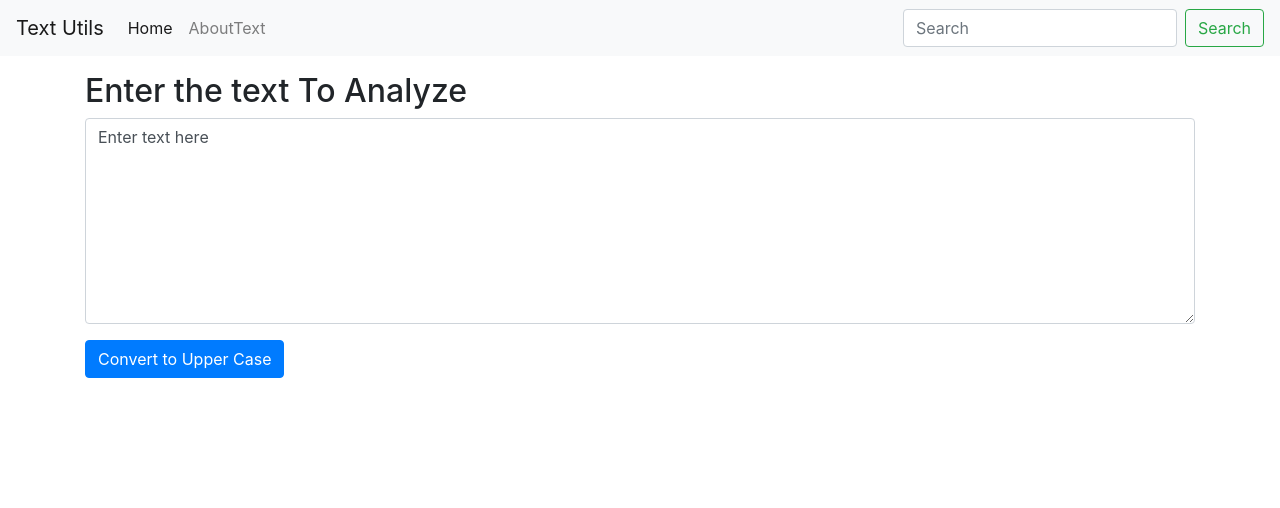
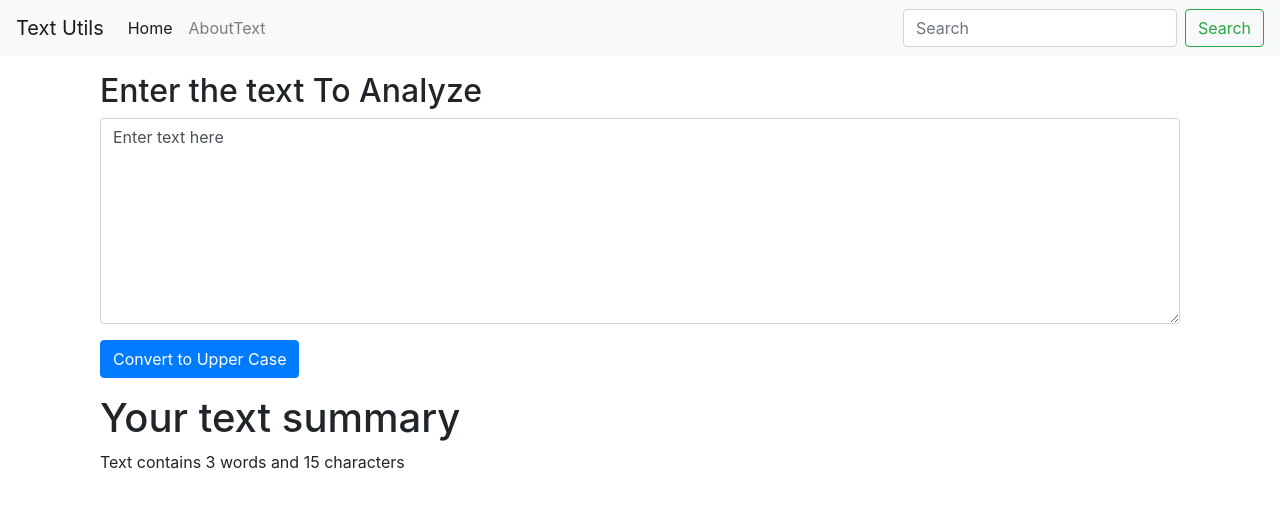
Before and after one commit to Udit7668/TextUtils, a React (Create React App) app: page / in a window 1280 px wide. Shown: the top 508 px of the page. Built offline with nearby package versions, Linux system fonts and the light colour scheme.

Commit message:
Counting words and counting characters is added

```diff
--- a/src/App.css
+++ b/src/App.css
@@ -36,8 +36,3 @@
     transform: rotate(360deg);
   }
 }
-
-
-h1{
-  color:red;
-}
--- a/src/component/TextForm.js
+++ b/src/component/TextForm.js
@@ -17,7 +17,8 @@
     const [text,setText]=useState('Enter text here');
 
     return (
-        <div>
+        <>
+        <div className='container'>
           <h2>{props.heading}</h2>
       <div className="form-group">
       <textarea className="form-control" id="mybox" rows="8"  value={text} onChange={handleOnChange}/>
@@ -25,5 +26,14 @@
    <button className="btn btn-primary" onClick={handleUpClick}>Convert to Upper Case</button>
      </div>
 
+     <div className="container  my-3">
+
+
+    <h1>Your text summary</h1>
+    <p>Text contains {text.split(" ").length} words and {text.length}  characters</p>
+     </div>
+     </>
+
+
  )
 }
```
